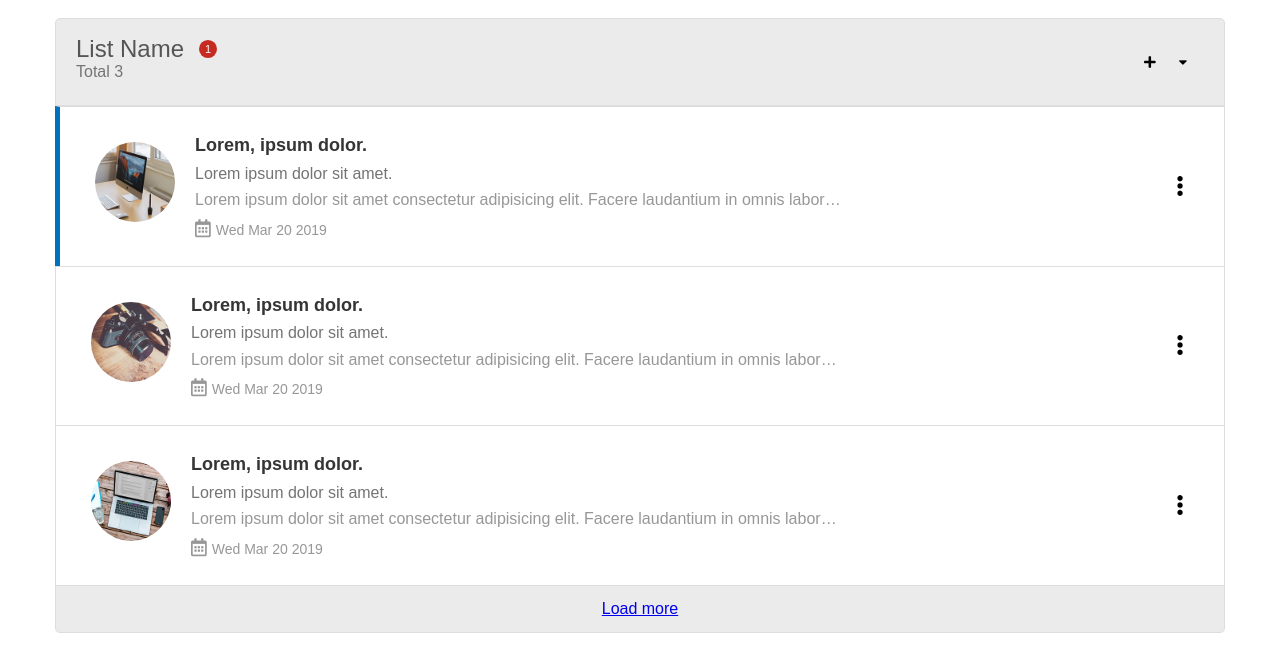
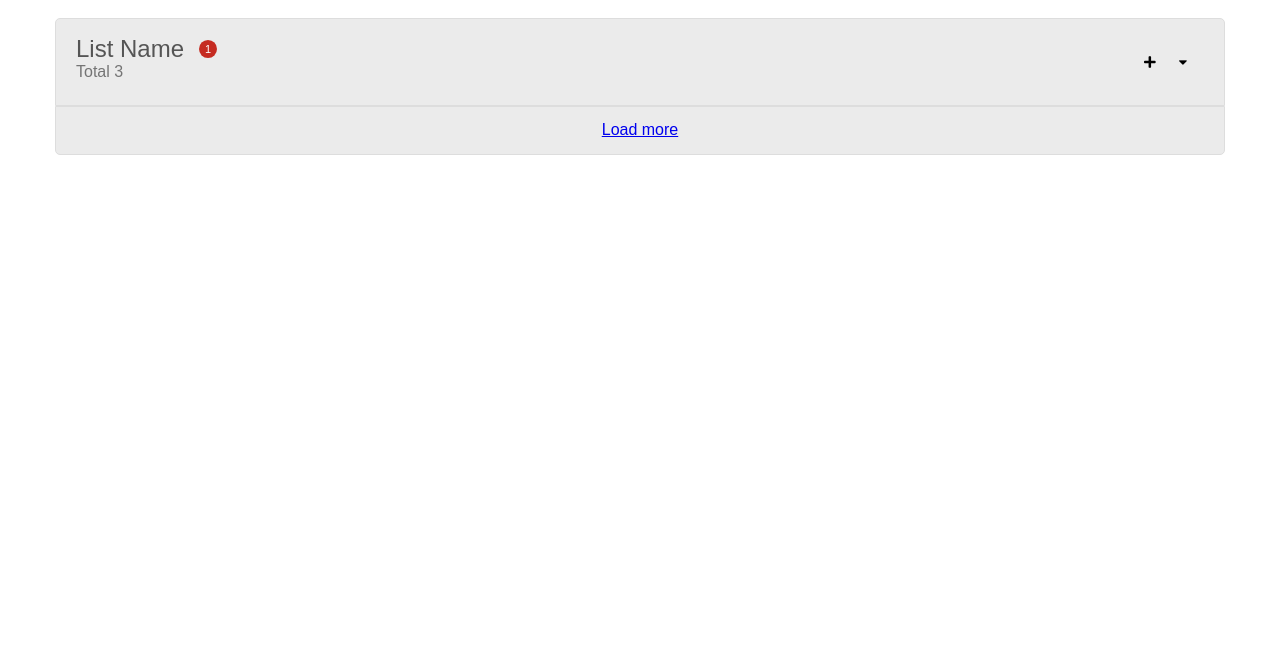
Before and after one commit to andriisavchuk/test-task, an Angular app: page / in a window 1280 px wide. Shown: the top 672 px of the page. Built offline with nearby package versions, Linux system fonts and the light colour scheme.

Commit message:
add simple collapse to the list

```diff
--- a/src/app/list/list.component.css
+++ b/src/app/list/list.component.css
@@ -71,6 +71,10 @@
     list-style: none;
     margin: 0;
     padding: 0;
+  }
+
+  .list.collapsed {
+    display: none;
   }
 
   .list .list-item {
--- a/src/app/list/list.component.html
+++ b/src/app/list/list.component.html
@@ -17,14 +17,14 @@
         <i class="fas fa-plus"></i>
       </button>
 
-      <button class="caret">
+      <button class="caret" (click)="listCollapsed = !listCollapsed">
         <i class="fas fa-caret-down"></i>
       </button>
     </div>
   </header>
 
   <main>
-    <ul class="list">
+    <ul class="list" *ngIf="listCollapsed">
       <li class="list-item" *ngFor="let item of listItems">
         <div class="list-item-block">
           <div class="list-item-image">
--- a/src/app/list/list.component.ts
+++ b/src/app/list/list.component.ts
@@ -12,6 +12,7 @@ export class ListComponent implements OnInit {
   listItems = [];
   itemsNumber = 0;
   newItemsNumber = 1;
+  listCollapsed = false;
 
   constructor(private listsService: ListsService) {}
 
```
